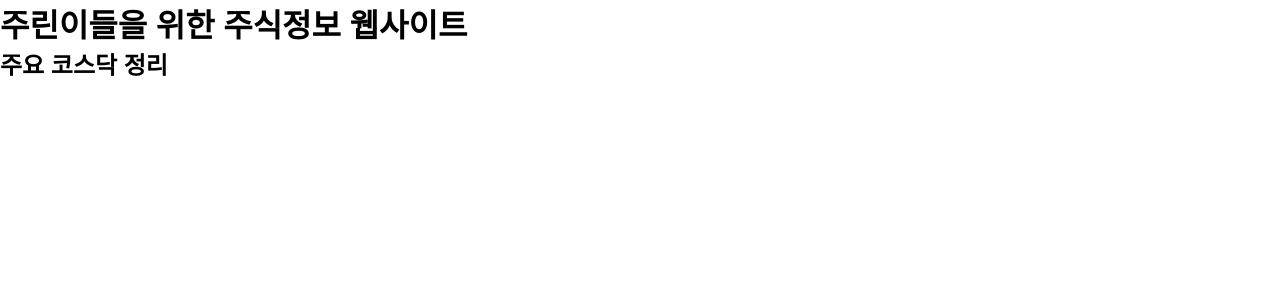
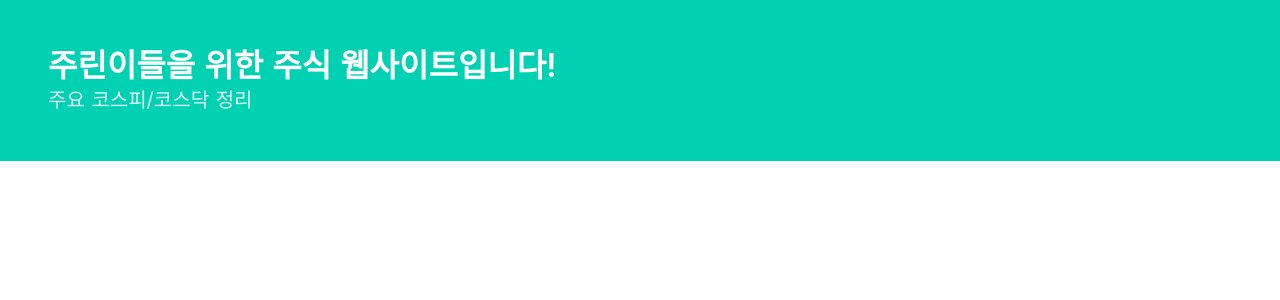
Before and after one commit to Seop2/mycloud1_2021, a Nuxt app: page / in a window 1280 px wide. Shown: the top 300 px of the page. Built offline with nearby package versions, Linux system fonts and the light colour scheme.

Commit message:
add Bulma CSS

```diff
--- a/nuxt.config.js
+++ b/nuxt.config.js
@@ -7,11 +7,17 @@
     meta: [
       { charset: 'utf-8' },
       { name: 'viewport', content: 'width=device-width, initial-scale=1' },
-      { hid: 'description', name: 'description', content: 'Nuxt.js project' }
+      { hid: 'description', name: 'description', content: '주식을 배워보자' }
     ],
     link: [
-      { rel: 'icon', type: 'image/x-icon', href: '/favicon.ico' }
-    ]
+      { rel: 'icon', type: 'image/x-icon', href: '/favicon.ico' },{rel: "stylesheet",href:"https://cdn.jsdelivr.net/npm/bulma@0.9.2/css/bulma.min.css"}
+    ],
+    script:[
+    {
+      defer:"",
+      src:"https://use.fontawesome.com/releases/v5.15.3/js/all.js"
+    }
+  ]
   },
   /*
   ** Customize the progress bar color
--- a/pages/index.vue
+++ b/pages/index.vue
@@ -1,8 +1,16 @@
 <template>
-  <main>
-      <div><h1>주린이들을 위한 주식정보 웹사이트</h1></div>
-      <div><h2>주요 코스닥 정리</h2></div>
-  </main>
+  <div>
+    <section class="hero is-primary">
+      <div class="hero-body">
+        <p class="title">
+          주린이들을 위한 주식 웹사이트입니다!
+        </p>
+        <p class="subtitle">
+          주요 코스피/코스닥 정리
+        </p>
+      </div>
+    </section>
+  </div>
 
 
 </template>
```
Also changed, not shown: 1 other file (tests, documents, lock files or other folders).
